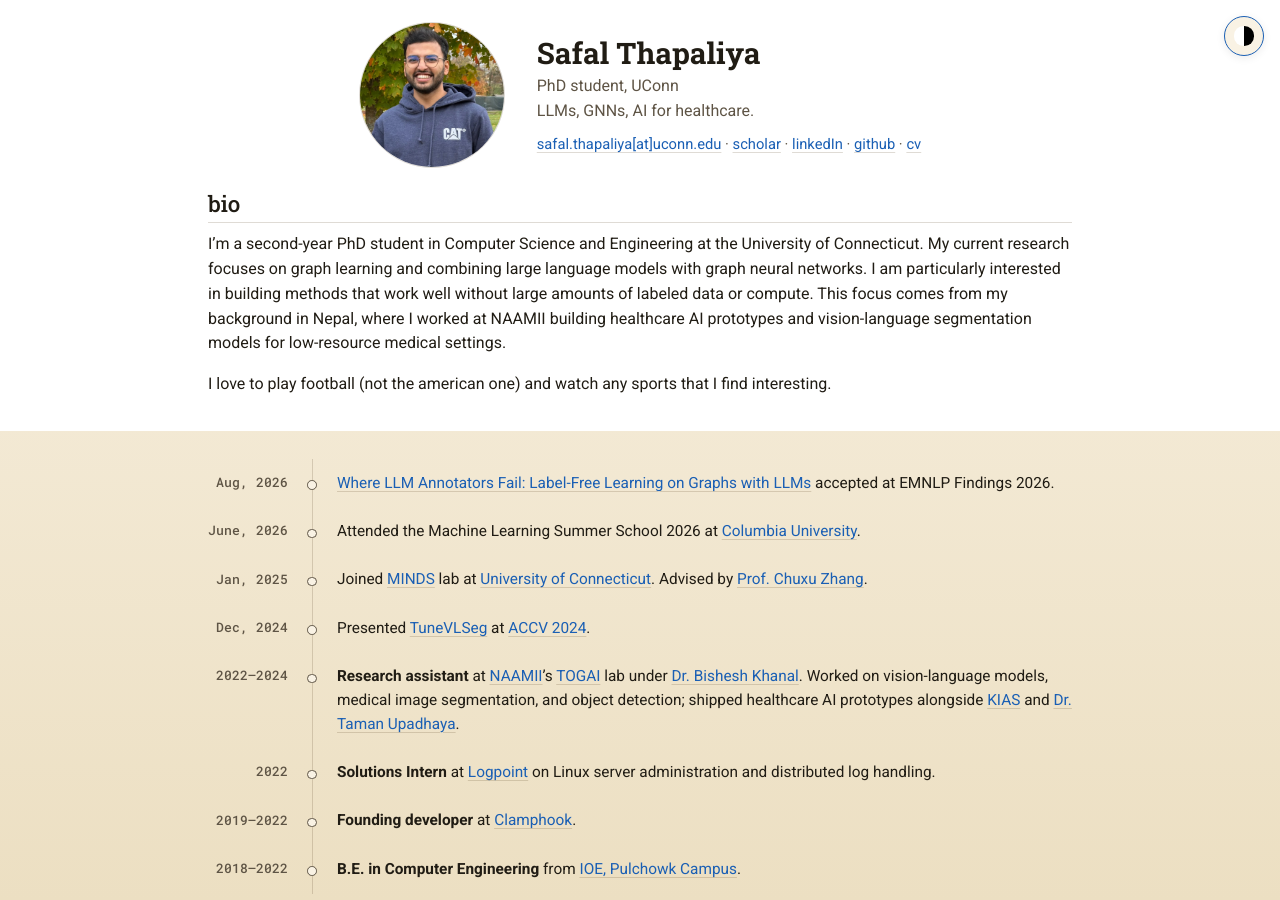
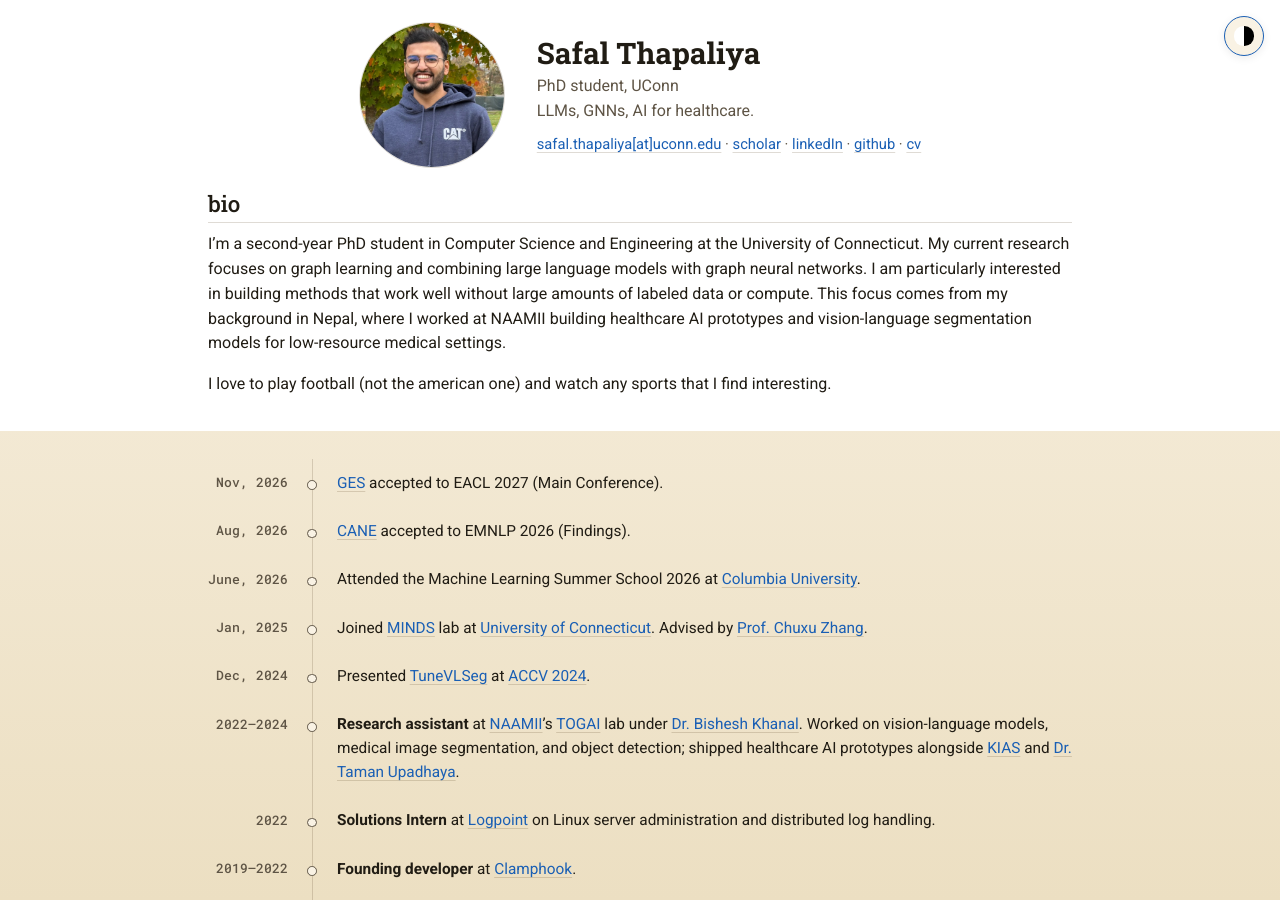
Before and after one commit to thapaliya19/thapaliya19.github.io, a Jekyll site: the page built from index.md, in a window 1280 px wide and 900 px high. Built offline with Jekyll 4.4.1, drawn with Linux system fonts in a browser that asks for light colours.

Commit message:
Update timeline with new conference acceptance details

```diff
--- a/_data/timeline.yml
+++ b/_data/timeline.yml
@@ -1,8 +1,11 @@
 # _data/timeline.yml
 # Career milestones shown in the timeline section on the homepage.
 # Each entry: year (string), body (markdown allowed).
+- year: "Nov, 2026"
+  body: "[GES](https://arxiv.org/abs/2512.21106) accepted to EACL 2027 (Main Conference)."
+
 - year: "Aug, 2026"
-  body: "[Where LLM Annotators Fail: Label-Free Learning on Graphs with LLMs](https://arxiv.org/abs/2605.27913) accepted at EMNLP Findings 2026."
+  body: "[CANE](https://arxiv.org/abs/2605.27913) accepted to EMNLP 2026 (Findings)."
 
 - year: "June, 2026"
   body: "Attended the Machine Learning Summer School 2026 at [Columbia University](https://cfe.columbia.edu/content/mlss2)."
```
